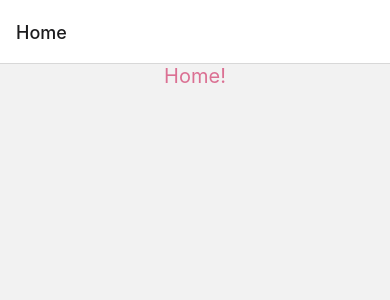
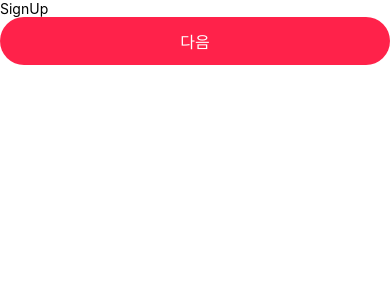
Before and after one commit to now-meet-team/now-meet-frontend-Public, a React Native app: screen /SignUp in a window 390 px wide. Before the commit this address had no page. Shown: the top 300 px of the page. Built offline with nearby package versions, Linux system fonts and the light colour scheme.

Commit message:
Feat: button 컴포넌트 및 colors 셋팅

```diff
--- /dev/null
+++ b/src/components/Button/Button.tsx
@@ -0,0 +1,46 @@
+import React from 'react';
+import {TouchableOpacityProps, TextProps} from 'react-native';
+import styled from 'styled-components/native';
+
+type ButtonProps = TouchableOpacityProps &
+  StyledButtonType &
+  StyledTextType & {
+    title: string;
+    onPress: () => void;
+  };
+
+const Button = ({title, onPress, ...rest}: ButtonProps) => {
+  return (
+    <StyledButton {...rest} onPress={onPress}>
+      <ButtonText>{title}</ButtonText>
+    </StyledButton>
+  );
+};
+
+export default Button;
+
+type StyledButtonType = TouchableOpacityProps & {
+  backgroundColor?: string;
+  paddingVertical?: number;
+  paddingHorizontal?: number;
+  borderRadius?: number;
+};
+
+type StyledTextType = TextProps & {
+  color?: string;
+  fontSize?: number;
+  textAlign?: string;
+};
+
+const StyledButton = styled.TouchableOpacity<StyledButtonType>`
+  background-color: ${props => props.backgroundColor || '#007AFF'};
+  padding: ${props => props.paddingVertical || 12}px
+    ${props => props.paddingHorizontal || 20}px;
+  border-radius: ${props => props.borderRadius || 30}px;
+`;
+
+const ButtonText = styled.Text<StyledTextType>`
+  color: ${props => props.color || '#fff'};
+  font-size: ${props => props.fontSize || 16}px;
+  text-align: ${props => props.textAlign || 'center'};
+`;
--- /dev/null
+++ b/src/config/globalStyles.tsx
@@ -0,0 +1,11 @@
+export const palette = {
+  awesome: '#ff224a',
+  beer: '#ff9417',
+  bittersweet: '#FF5B5B',
+  cherokee: '#FFCF86',
+  nero: '#1A1A1A',
+  gray: '#7A7A7A',
+  white: '#fff',
+};
+
+export type PaletteKeyTypes = keyof typeof palette;
--- a/src/navigation/Routes.tsx
+++ b/src/navigation/Routes.tsx
@@ -4,13 +4,18 @@ import {NavigationContainer} from '@react-navigation/native';
 
 import Home from '../screens/Home/Home';
 import {createNativeStackNavigator} from '@react-navigation/native-stack';
+import SignUp from '../screens/SignUp/SignUp';
 
 const Stack = createNativeStackNavigator();
 export default function Routes() {
   return (
     <NavigationContainer>
       <Stack.Navigator>
-        <Stack.Screen name="Home" component={Home} />
+        <Stack.Screen
+          name="SignUp"
+          component={SignUp}
+          options={{headerShown: false}}
+        />
       </Stack.Navigator>
     </NavigationContainer>
   );
--- /dev/null
+++ b/src/screens/SignUp/SignUp.tsx
@@ -0,0 +1,28 @@
+import {StyleSheet, Text, View} from 'react-native';
+import React from 'react';
+import {SafeAreaView} from 'react-native-safe-area-context';
+import {palette} from '../../config/globalStyles';
+import Button from '../../components/Button/Button';
+import {useNavigation} from '@react-navigation/native';
+
+export default function SignUp() {
+  const navigation = useNavigation();
+
+  return (
+    <SafeAreaView style={styles.container}>
+      <Text>SignUp</Text>
+      <Button
+        backgroundColor={palette.awesome}
+        title="다음"
+        onPress={() => navigation.navigate('Home')}
+      />
+    </SafeAreaView>
+  );
+}
+
+const styles = StyleSheet.create({
+  container: {
+    flex: 1,
+    backgroundColor: palette.white,
+  },
+});
```
